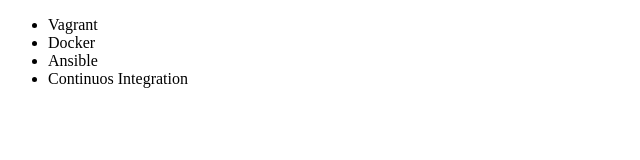
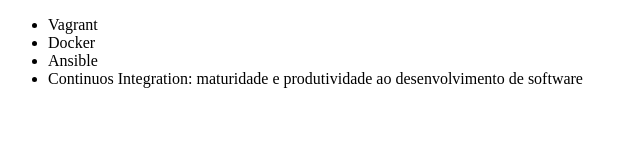
Before and after one commit to lucasmbez/alura-git, a plain HTML site: page index.html in a window 1280 px wide. Shown: the whole page, without its empty margins (0-640 px from the left). Drawn offline with Linux system fonts and the light colour scheme.

Commit message:
Renomeando o curso de integração contínua

```diff
--- a/index.html
+++ b/index.html
@@ -9,7 +9,7 @@
         <li>Vagrant</li>
         <li>Docker</li>
         <li>Ansible</li>
-        <li>Continuos Integration</li>
+        <li>Continuos Integration: maturidade e produtividade ao desenvolvimento de software</li>
     </ul>
 </body>
 </html>
```
